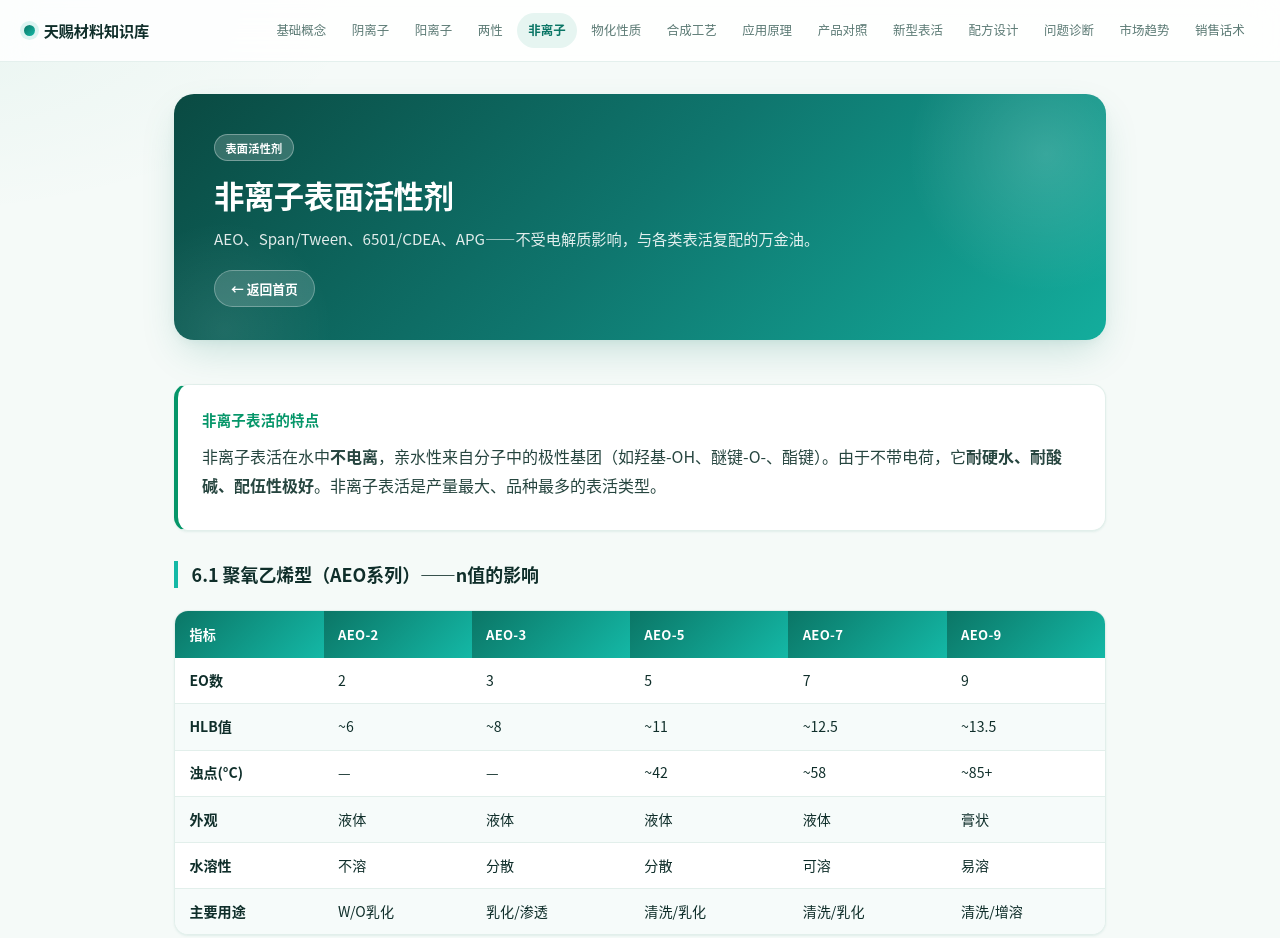
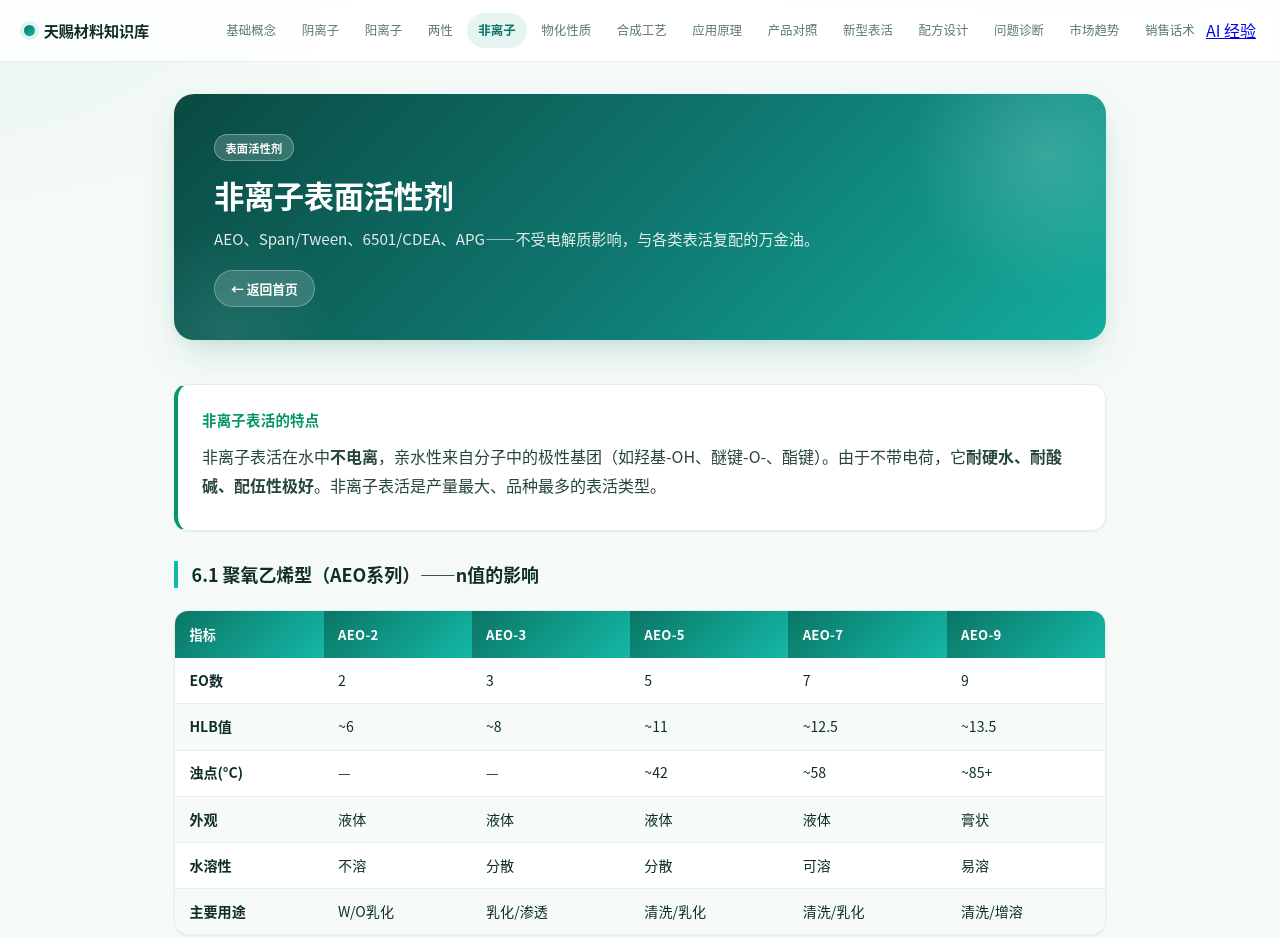
Before and after one commit to shenlang1111/notes, a plain HTML site: page knowledge-base/domains/表面活性剂/nonionic.html in a window 1280 px wide. Shown: the top 938 px of the page. Drawn offline with Linux system fonts and the light colour scheme.

Commit message:
deploy: update knowledge-base/domains/表面活性剂/nonionic.html

```diff
--- a/knowledge-base/domains/表面活性剂/nonionic.html
+++ b/knowledge-base/domains/表面活性剂/nonionic.html
@@ -27,6 +27,7 @@
     <a href="../销售与市场/market.html">市场趋势</a>
     <a href="../销售与市场/sales.html">销售话术</a>
   </div>
+    <a href="../会话记录/session-20260801.html">AI 经验</a>
 </nav>
 
 <div class="container">
```
